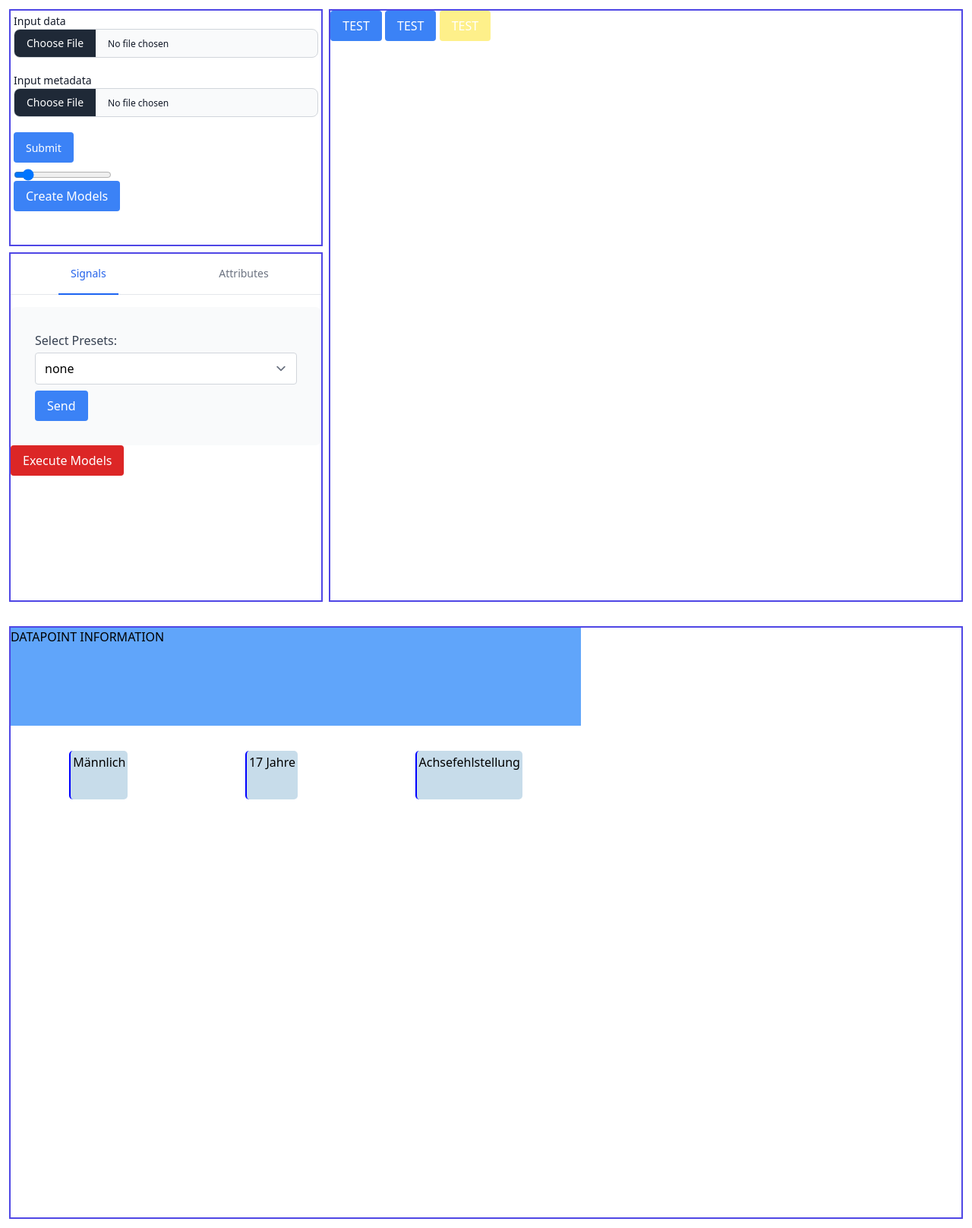
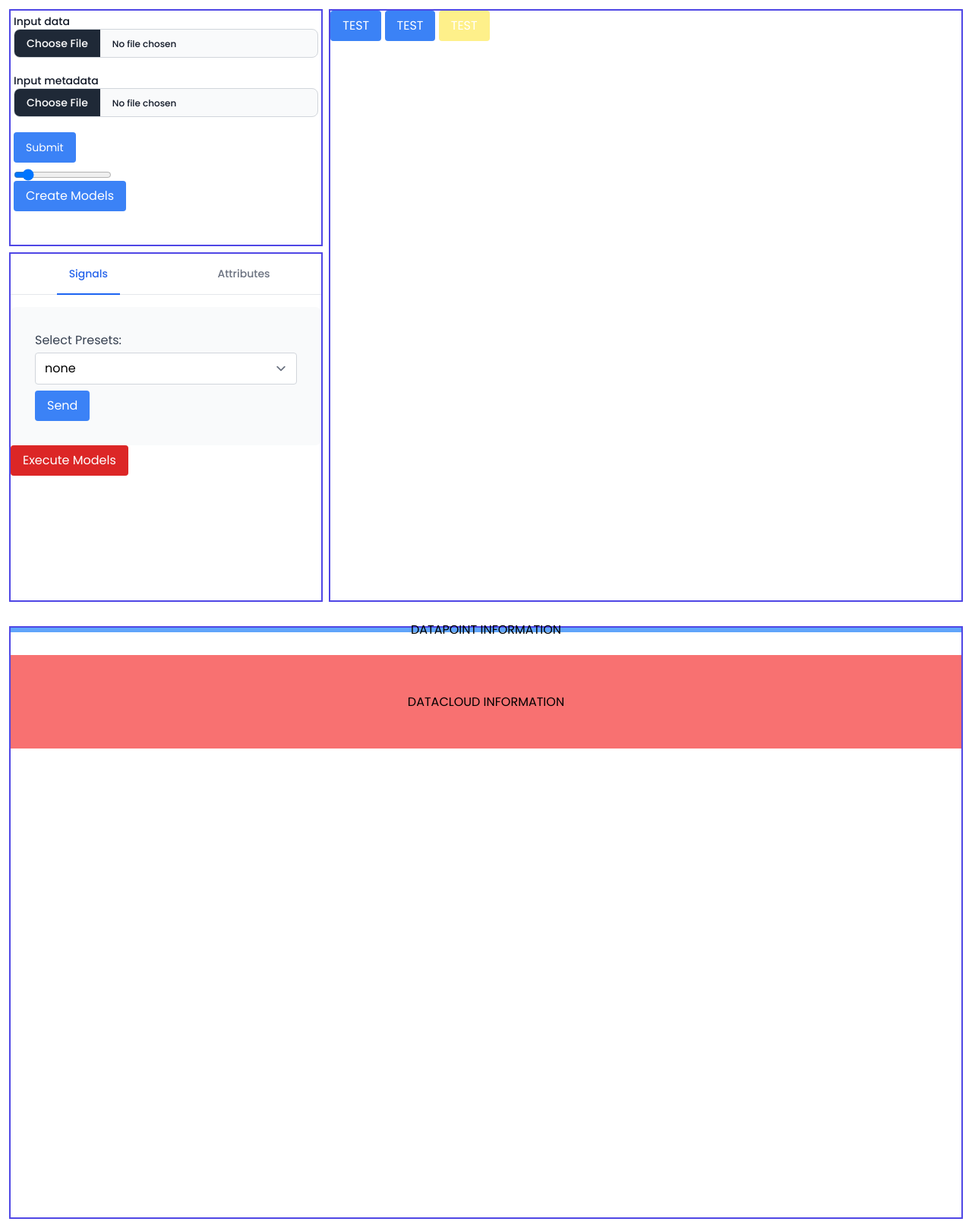
Before and after one commit to selimhoepler/bachelorabeit-one, a FastAPI app: page / in a window 1280 px wide. Shown: the whole page at 76% size. Run offline with FastAPI, Linux system fonts and the light colour scheme; some libraries are stand-ins or nearby versions.

Commit message:
made clouddisplay and style stuff

```diff
--- a/static/css/style.css
+++ b/static/css/style.css
@@ -1,3 +1,5 @@
+@import url('https://fonts.googleapis.com/css?family=Poppins:300,400,500,600,700');
+
 /*
 ! tailwindcss v3.3.3 | MIT License | https://tailwindcss.com
 */
@@ -534,322 +536,361 @@ video {
   --tw-backdrop-sepia:  ;
 }
 
-.container {
+.container{
   width: 100%;
 }
 
-@media (min-width: 640px) {
-  .container {
+@media (min-width: 640px){
+  .container{
     max-width: 640px;
   }
 }
 
-@media (min-width: 768px) {
-  .container {
+@media (min-width: 768px){
+  .container{
     max-width: 768px;
   }
 }
 
-@media (min-width: 1024px) {
-  .container {
+@media (min-width: 1024px){
+  .container{
     max-width: 1024px;
   }
 }
 
-@media (min-width: 1280px) {
-  .container {
+@media (min-width: 1280px){
+  .container{
     max-width: 1280px;
   }
 }
 
-@media (min-width: 1536px) {
-  .container {
+@media (min-width: 1536px){
+  .container{
     max-width: 1536px;
   }
 }
 
-.sticky {
+.sticky{
   position: sticky;
 }
 
-.-mb-px {
+.m-1{
+  margin: 0.25rem;
+}
+
+.-mb-px{
   margin-bottom: -1px;
 }
 
-.mb-2 {
+.mb-2{
   margin-bottom: 0.5rem;
 }
 
-.mb-4 {
+.mb-4{
   margin-bottom: 1rem;
 }
 
-.mb-5 {
+.mb-5{
   margin-bottom: 1.25rem;
 }
 
-.mt-0 {
+.mt-0{
   margin-top: 0px;
 }
 
-.mt-1 {
+.mt-1{
   margin-top: 0.25rem;
 }
 
-.block {
+.block{
   display: block;
 }
 
-.inline-block {
+.inline-block{
   display: inline-block;
 }
 
-.flex {
+.flex{
   display: flex;
 }
 
-.hidden {
+.hidden{
   display: none;
 }
 
-.h-1\/2 {
-  height: 50%;
-}
-
-.h-1\/6 {
+.h-1\/6{
   height: 16.666667%;
 }
 
-.h-2\/5 {
+.h-2\/5{
   height: 40%;
 }
 
-.h-3\/5 {
+.h-3\/5{
   height: 60%;
 }
 
-.h-auto {
+.h-auto{
   height: auto;
 }
 
-.h-full {
+.h-full{
   height: 100%;
 }
 
-.h-screen {
+.h-screen{
   height: 100vh;
 }
 
-.w-3\/5 {
+.h-4\/6{
+  height: 66.666667%;
+}
+
+.h-fit{
+  height: -moz-fit-content;
+  height: fit-content;
+}
+
+.w-1\/2{
+  width: 50%;
+}
+
+.w-2\/5{
+  width: 40%;
+}
+
+.w-3\/5{
   width: 60%;
 }
 
-.w-full {
+.w-full{
   width: 100%;
 }
 
-.w-max {
+.w-max{
   width: -moz-max-content;
   width: max-content;
 }
 
-.cursor-pointer {
+.cursor-pointer{
   cursor: pointer;
 }
 
-.flex-row {
+.flex-row{
   flex-direction: row;
 }
 
-.flex-col {
+.flex-col{
   flex-direction: column;
 }
 
-.flex-wrap {
+.flex-wrap{
   flex-wrap: wrap;
 }
 
-.content-around {
+.content-start{
+  align-content: flex-start;
+}
+
+.content-around{
   align-content: space-around;
 }
 
-.items-start {
+.items-start{
   align-items: flex-start;
 }
 
-.justify-center {
+.items-center{
+  align-items: center;
+}
+
+.justify-center{
   justify-content: center;
 }
 
-.justify-around {
+.justify-between{
+  justify-content: space-between;
+}
+
+.justify-around{
   justify-content: space-around;
 }
 
-.self-center {
+.self-center{
   align-self: center;
 }
 
-.overflow-auto {
+.overflow-auto{
   overflow: auto;
 }
 
-.rounded {
+.rounded{
   border-radius: 0.25rem;
 }
 
-.rounded-lg {
+.rounded-lg{
   border-radius: 0.5rem;
 }
 
-.rounded-t-lg {
+.rounded-t-lg{
   border-top-left-radius: 0.5rem;
   border-top-right-radius: 0.5rem;
 }
 
-.border {
+.border{
   border-width: 1px;
 }
 
-.border-2 {
+.border-2{
   border-width: 2px;
 }
 
-.border-b {
+.border-b{
   border-bottom-width: 1px;
 }
 
-.border-b-2 {
+.border-b-2{
   border-bottom-width: 2px;
 }
 
-.border-gray-200 {
+.border-gray-200{
   --tw-border-opacity: 1;
   border-color: rgb(229 231 235 / var(--tw-border-opacity));
 }
 
-.border-gray-300 {
+.border-gray-300{
   --tw-border-opacity: 1;
   border-color: rgb(209 213 219 / var(--tw-border-opacity));
 }
 
-.border-indigo-600 {
+.border-indigo-600{
   --tw-border-opacity: 1;
   border-color: rgb(79 70 229 / var(--tw-border-opacity));
 }
 
-.border-transparent {
+.border-transparent{
   border-color: transparent;
 }
 
-.bg-blue-400 {
+.bg-blue-400{
   --tw-bg-opacity: 1;
   background-color: rgb(96 165 250 / var(--tw-bg-opacity));
 }
 
-.bg-blue-500 {
+.bg-blue-500{
   --tw-bg-opacity: 1;
   background-color: rgb(59 130 246 / var(--tw-bg-opacity));
 }
 
-.bg-gray-50 {
+.bg-gray-50{
   --tw-bg-opacity: 1;
   background-color: rgb(249 250 251 / var(--tw-bg-opacity));
 }
 
-.bg-red-600 {
+.bg-red-400{
+  --tw-bg-opacity: 1;
+  background-color: rgb(248 113 113 / var(--tw-bg-opacity));
+}
+
+.bg-red-600{
   --tw-bg-opacity: 1;
   background-color: rgb(220 38 38 / var(--tw-bg-opacity));
 }
 
-.bg-yellow-200 {
+.bg-yellow-200{
   --tw-bg-opacity: 1;
   background-color: rgb(254 240 138 / var(--tw-bg-opacity));
 }
 
-.p-1 {
+.p-1{
   padding: 0.25rem;
 }
 
-.p-2 {
+.p-2{
   padding: 0.5rem;
 }
 
-.p-4 {
+.p-4{
   padding: 1rem;
 }
 
-.px-3 {
+.px-3{
   padding-left: 0.75rem;
   padding-right: 0.75rem;
 }
 
-.px-4 {
+.px-4{
   padding-left: 1rem;
   padding-right: 1rem;
 }
 
-.py-2 {
+.py-2{
   padding-top: 0.5rem;
   padding-bottom: 0.5rem;
 }
 
-.pb-4 {
+.pb-4{
   padding-bottom: 1rem;
 }
 
-.pt-4 {
+.pt-4{
   padding-top: 1rem;
 }
 
-.text-center {
+.text-center{
   text-align: center;
 }
 
-.text-5xl {
+.text-5xl{
   font-size: 3rem;
   line-height: 1;
 }
 
-.text-sm {
+.text-sm{
   font-size: 0.875rem;
   line-height: 1.25rem;
 }
 
-.text-xs {
+.text-xs{
   font-size: 0.75rem;
   line-height: 1rem;
 }
 
-.font-medium {
+.font-medium{
   font-weight: 500;
 }
 
-.text-blue-600 {
+.text-blue-600{
   --tw-text-opacity: 1;
   color: rgb(37 99 235 / var(--tw-text-opacity));
 }
 
-.text-gray-700 {
+.text-gray-700{
   --tw-text-opacity: 1;
   color: rgb(55 65 81 / var(--tw-text-opacity));
 }
 
-.text-gray-900 {
+.text-gray-900{
   --tw-text-opacity: 1;
   color: rgb(17 24 39 / var(--tw-text-opacity));
 }
 
-.text-white {
+.text-white{
   --tw-text-opacity: 1;
   color: rgb(255 255 255 / var(--tw-text-opacity));
 }
 
 body, html {
   height:100%;
+  font-family: Poppins, sans-serif;
 }
 
 .justify-between {
   justify-content: space-between;
+}
+
+.justify-evenly {
+  justify-content: space-evenly;
 }
 
 /* .pb-4 {
--- a/static/js/index.js
+++ b/static/js/index.js
@@ -415,8 +415,10 @@ const modelsButton = document.getElementById("models-button");
 const executeButton = document.getElementById("execute-button");
 
 
-// var for the chart
+// var for the charts
 var chart;
+
+var infoChart;
 
 // helper for the chart updates
 var discreteList = [];
@@ -809,7 +811,7 @@ function getCheckedAttributes() {
 
 
 
-    console.log(checkedList)
+
 
     return checkedList
 }
@@ -836,7 +838,6 @@ function getSelectedDatapoints() {
 
                     }
                 });
-                console.log(indexlist);
 
                 var tester = 0;
 
@@ -891,7 +892,7 @@ attributeContainer.addEventListener('change', async (e) => {
         try {
             const indexList = await getSelectedDatapoints();
 
-            console.log(indexList);
+
 
             chart.w.config.series[0].data.map((point, index) => {
                 if (indexList.includes(point.z)) {
@@ -904,7 +905,6 @@ attributeContainer.addEventListener('change', async (e) => {
                     // Default size
                 }
             });
-            console.log(discreteList);
 
 
             //ApexCharts updateOptions method
@@ -919,6 +919,9 @@ attributeContainer.addEventListener('change', async (e) => {
 
             // reset List of selected indexes
             discreteList = [];
+
+            // trigger the dataCloud infoBox change
+            dataCloudSelected();
 
 
         } catch (error) {
@@ -1025,7 +1028,7 @@ function dataPointSelected(index) {
             const dbidIndex = data.columns.indexOf("DBId");
 
             data.data.forEach(row => {
-                if (row[dbidIndex] === dataPointDBID){
+                if (row[dbidIndex] === dataPointDBID) {
                     console.log(row);
 
 
@@ -1053,36 +1056,82 @@ function dataPointSelected(index) {
 
 
 
-function dataCloudSelected(){
+async function dataCloudSelected() {
     // display a chart of info of the selected cloud
     // get all 1s of the datapoints in cloud
     // add number of 1s of attributes
     // chart the distribution of attributes as a pie chart or something
 
+    try {
+        const selectedDatapoints = await getSelectedDatapoints();
+
+        const response = await fetch('/static/json/attributes.json');
+        const data = await response.json();
+
+        const dbidIndex = data.columns.indexOf("DBId");
+
+        var attributeStatisticList = [];
+
+        data.data.forEach(row => {
+            if (selectedDatapoints.includes(row[dbidIndex])) {
 
 
+                row.forEach((attribute, index) => {
+                    if (attribute === 1) {
+                        attributeStatisticList.push(data.columns[index])
+                    }
+                    if (typeof attribute === 'string') {
+                        attributeStatisticList.push(attribute)
+                    }
+                })
 
-    const selectedDatapoints = getSelectedDatapoints();
-
-
-    fetch('/static/json/attributes.json')
-        .then(response => response.json())
-        .then(data => {
-            const dbidIndex = data.columns.indexOf("DBId");
-
-            data.data.forEach(row => {
-                if (selectedDatapoints.includes(row[dbidIndex])){
-                    console.log(row);
 
 
 
             }
         });
 
+        displayCloudInformation(attributeStatisticList);
+
+    } catch (error) {
+        console.error('Error:', error);
+    }
+}
 
 
 
-        });
+
+function displayInformation(intAttributeNameList, strAttributeNameList) {
+
+    const generalInfoContainer = document.getElementById('general-info-container');
+    const attributeInfoContainer = document.getElementById('attribute-info-container');
+
+    generalInfoContainer.innerHTML = '';
+    attributeInfoContainer.innerHTML = '';
+
+    strAttributeNameList.forEach(attribute => {
+        const generalInfoBox = document.createElement('div');
+        generalInfoBox.classList.add('general-info-box');
+
+        const newParagraph = document.createElement("p");
+        newParagraph.textContent = attribute;
+
+        generalInfoBox.appendChild(newParagraph);
+
+        generalInfoContainer.appendChild(generalInfoBox);
+    })
+
+    intAttributeNameList.forEach(attribute => {
+        const attributeInfoBox = document.createElement('div');
+        attributeInfoBox.classList.add('attribute-info-box');
+
+        const newParagraph = document.createElement("p");
+        newParagraph.textContent = attribute;
+
+        attributeInfoBox.appendChild(newParagraph);
+
+        attributeInfoContainer.appendChild(attributeInfoBox);
+    })
 
 
 
@@ -1090,9 +1139,56 @@ function dataCloudSelected(){
 
 
 
+function displayCloudInformation(attributeList) {
+    // Preprocess data to get frequency of each unique value
+    const frequency = attributeList.reduce((acc, val) => {
+        acc[val] = (acc[val] || 0) + 1;
+        return acc;
+    }, {});
 
-function displayInformation(intAttributeNameList, strAttributeNameList) {
+    // Create an array of objects from frequency
+    const dataArray = Object.entries(frequency).map(([category, value]) => ({ category, value }));
 
+    // Sort dataArray by value in descending order
+    dataArray.sort((a, b) => b.value - a.value);
+
+    // Extract sorted categories and data
+    const categories = dataArray.map(obj => obj.category);
+    const data = dataArray.map(obj => obj.value);
+
+    console.log(data);
+
+    // Check if infoChart exists
+    if (infoChart) {
+        // Update the existing chart with new data
+        infoChart.updateOptions({
+            series: [{
+                data: data
+            }],
+            xaxis: {
+                categories: categories
+            }
+        });
+
+
+    } else {
+        // Create chart
+        var options = {
+            chart: {
+                height: '100%',
+                type: 'bar' // or 'pie', 'donut', 'treemap', etc.
+            },
+            series: [{
+                data: data
+            }],
+            xaxis: {
+                categories: categories
+            }
+        };
+
+        infoChart = new ApexCharts(document.querySelector("#cloud-plot-container"), options);
+        infoChart.render();
+    }
 }
 
 
--- a/templates/base.html
+++ b/templates/base.html
@@ -14,6 +14,9 @@
         {%endblock%}
     </head>
     <body class="flex flex-col w-full h-auto overflow-auto justify-center p-2">
+        <noscript>
+            <strong>We're sorry but this app doesn't work properly without JavaScript enabled. Please enable it to continue.</strong>
+          </noscript>
 
 
                 {% block page_content %}
--- a/templates/page.html
+++ b/templates/page.html
@@ -143,31 +143,30 @@
 
     </div>
 </div>
-<div class="container self-center flex h-screen w-full flex-col xl:flex-row overflow-auto">
+<div class="container self-center flex h-screen w-full flex-col xl:flex-row ">
     <div class=" md:h-full
      p-1 pt-4 w-full" id="yellowCont">
-        <div class="border-2 border-indigo-600 h-full w-full">
+        <div class="border-2 border-indigo-600 h-full w-full flex flex-col">
             <!-- <i class="fa-solid fa-chevron-down fa-2xl top-50 "></i> -->
-            <div class="w-3/5 h-full">
-                <div class="w-full h-1/6 bg-blue-400" id="info-header">
+            <div class="h-fit w-full">
+                <div class="w-full h-1/6 bg-blue-400 flex items-center justify-center" id="info-header">
                     <h2 class="">
                         DATAPOINT INFORMATION
                     </h2>
                 </div>
-                <div class="w-full flex h-1/6 flex-row justify-around content-around flex-wrap " id="general-info-container">
+                <div class="w-1/2 flex h-1/6 flex-row justify-around content-start flex-wrap m-1" id="general-info-container"></div>
 
-                    <div class="general-info-box h-1/2">
-                        <p> Männlich </p>
-                    </div>
+                <div class="w-full flex h-4/6 flex-row justify-center content-start flex-wrap m-1" id="attribute-info-container"></div>
 
-                    <div class="general-info-box h-1/2">
-                        <p> 17 Jahre </p>
-                    </div>
 
-                    <div class="general-info-box h-1/2">
-                        <p> Achsefehlstellung </p>
-                    </div>
-
+            </div>
+            <div class="flex flex-col h-full w-full ">
+                <div class="w-full h-1/6 bg-red-400 flex items-center justify-center" id="info-header">
+                    <h2 class="">
+                        DATACLOUD INFORMATION
+                    </h2>
+                </div>
+                <div id="cloud-plot-container">
 
                 </div>
             </div>
```
Also changed, not shown: other parts of static/css/style.css (+35 -27 lines), styles/main.css (+19 -0 lines), tailwind.config.js (+9 -0 lines). Lines whose indentation alone changed are shown as unchanged.
